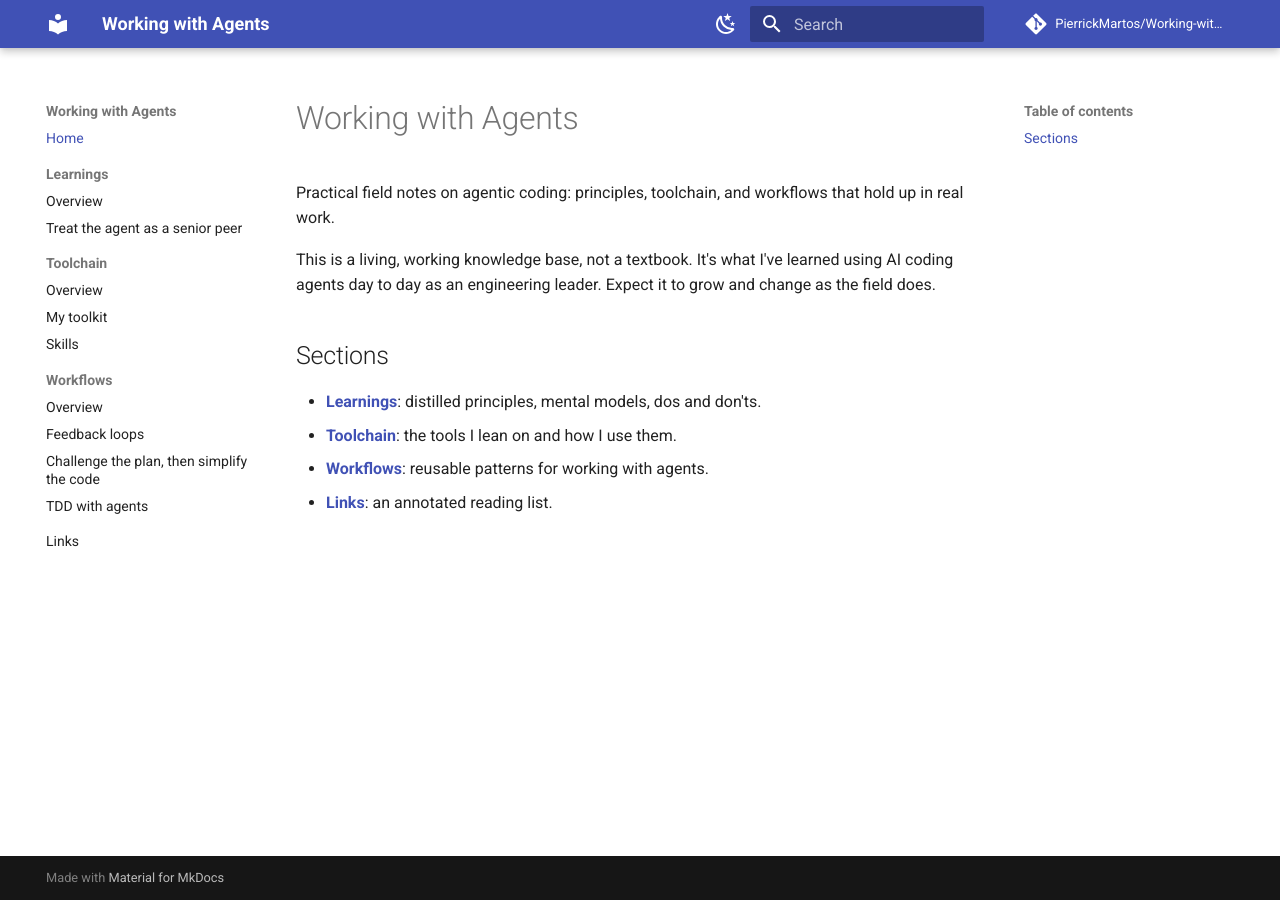
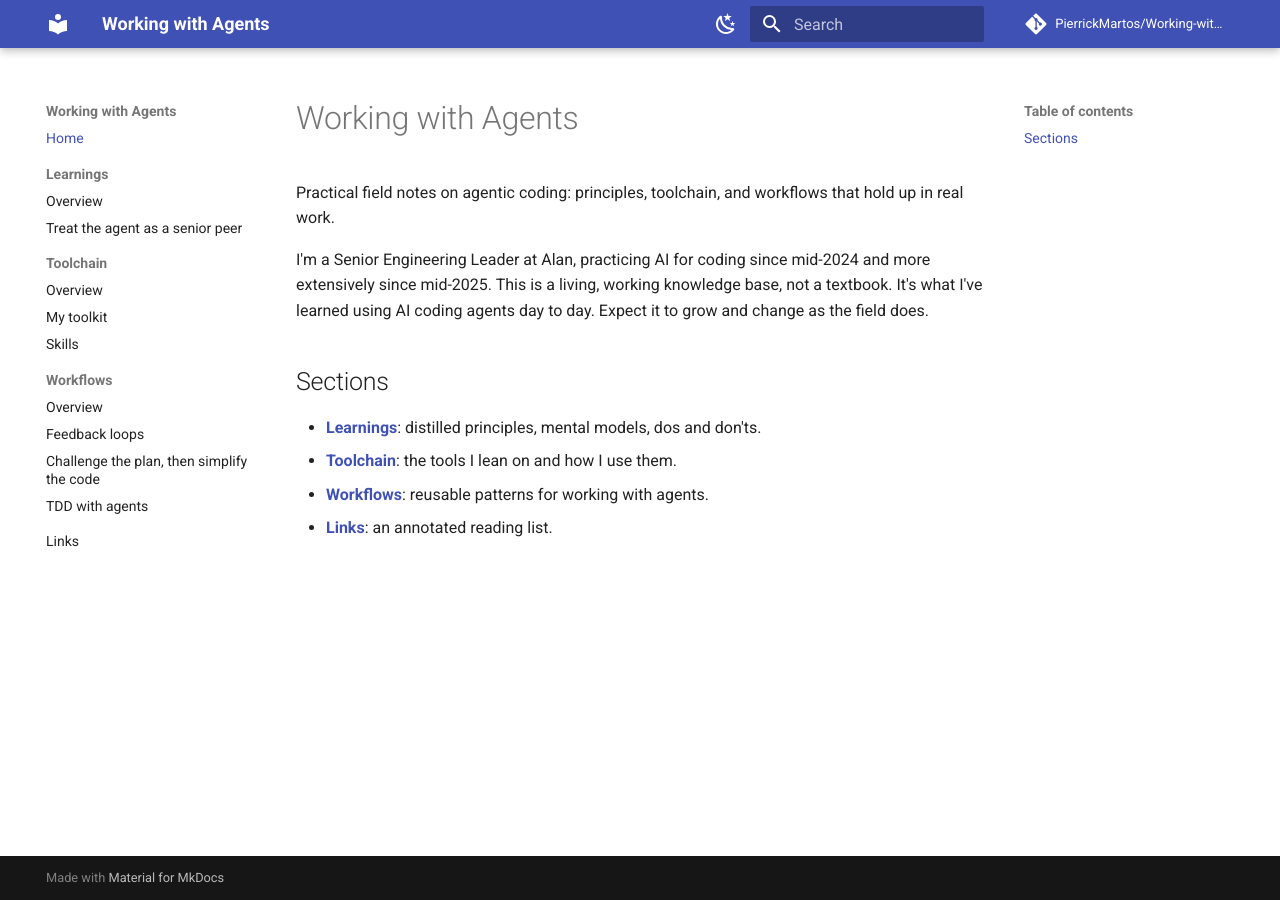
Before and after one commit to PierrickMartos/Working-with-agents, an MkDocs documentation site: the page built from docs/index.md, in a window 1280 px wide. Built offline with MkDocs 1.6.1 and Material for MkDocs 9.7.7, drawn with Linux system fonts in a browser that asks for light colours; comment, search, counter and statistics services are not loaded.

Commit message:
docs: add author bio and AI-coding timeline to home intro

```diff
--- a/docs/index.md
+++ b/docs/index.md
@@ -8,7 +8,7 @@ tags: [home]
 
 Practical field notes on agentic coding: principles, toolchain, and workflows that hold up in real work.
 
-This is a living, working knowledge base, not a textbook. It's what I've learned using AI coding agents day to day as an engineering leader. Expect it to grow and change as the field does.
+I'm a Senior Engineering Leader at Alan, practicing AI for coding since mid-2024 and more extensively since mid-2025. This is a living, working knowledge base, not a textbook. It's what I've learned using AI coding agents day to day. Expect it to grow and change as the field does.
 
 ## Sections
 
```
